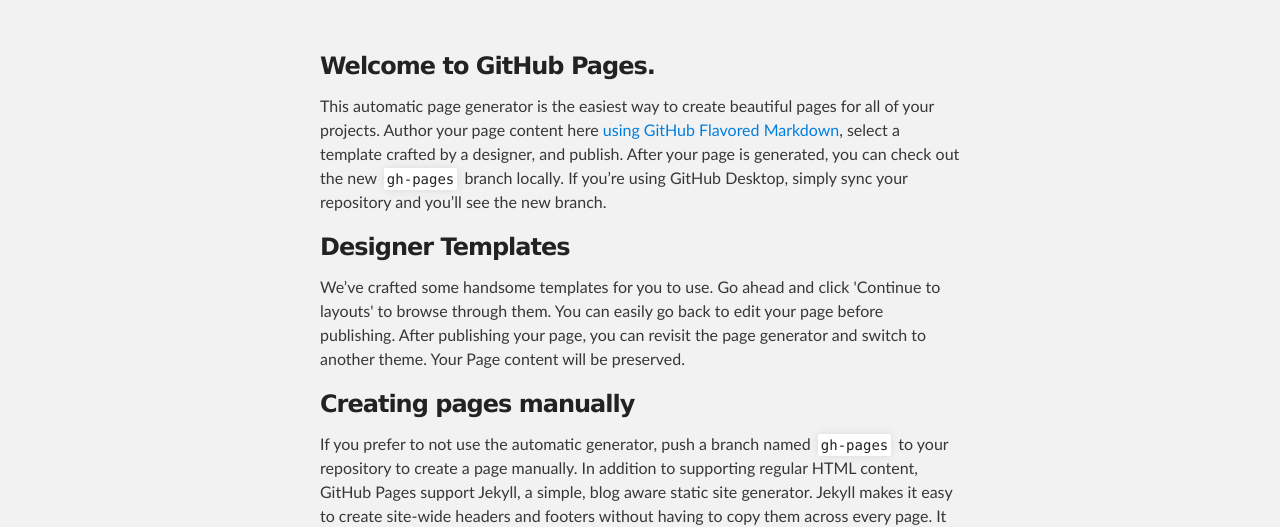
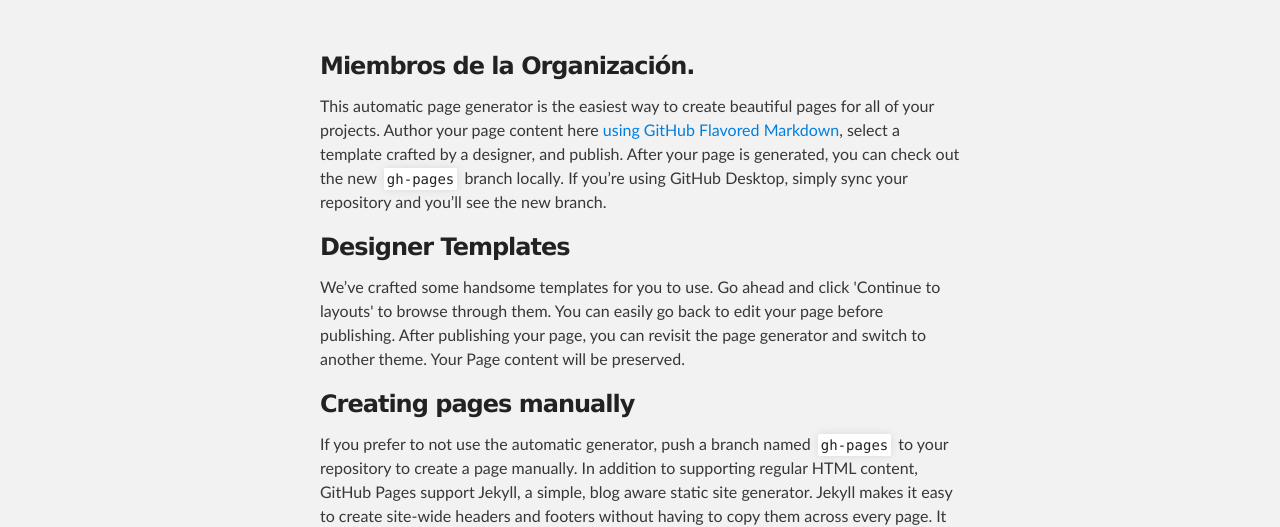
Before and after one commit to campusciff-diegomartincastellanos/campusciff-diegomartincastellanos.github.io, a plain HTML site: page index.html in a window 1280 px wide. Shown: the part 275-802 px from the top of the page. Drawn offline with Linux system fonts and the light colour scheme.

Commit message:
Update index.html

```diff
--- a/index.html
+++ b/index.html
@@ -28,7 +28,7 @@
     <div id="main_content_wrap" class="outer">
       <section id="main_content" class="inner">
         <h3>
-<a id="welcome-to-github-pages" class="anchor" href="#welcome-to-github-pages" aria-hidden="true"><span class="octicon octicon-link"></span></a>Welcome to GitHub Pages.</h3>
+<a id="welcome-to-github-pages" class="anchor" href="#welcome-to-github-pages" aria-hidden="true"><span class="octicon octicon-link"></span></a>Miembros de la Organización.</h3>
 
 <p>This automatic page generator is the easiest way to create beautiful pages for all of your projects. Author your page content here <a href="https://guides.github.com/features/mastering-markdown/">using GitHub Flavored Markdown</a>, select a template crafted by a designer, and publish. After your page is generated, you can check out the new <code>gh-pages</code> branch locally. If you’re using GitHub Desktop, simply sync your repository and you’ll see the new branch.</p>
 
```
